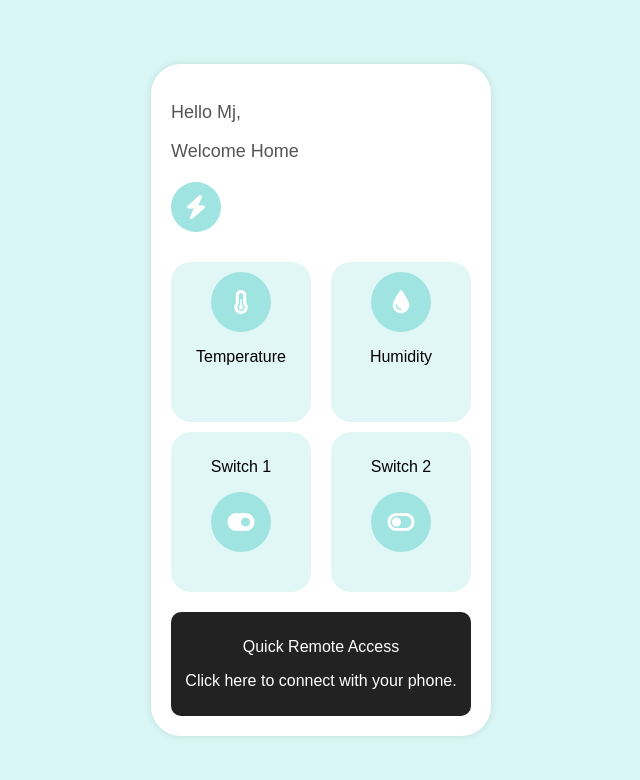
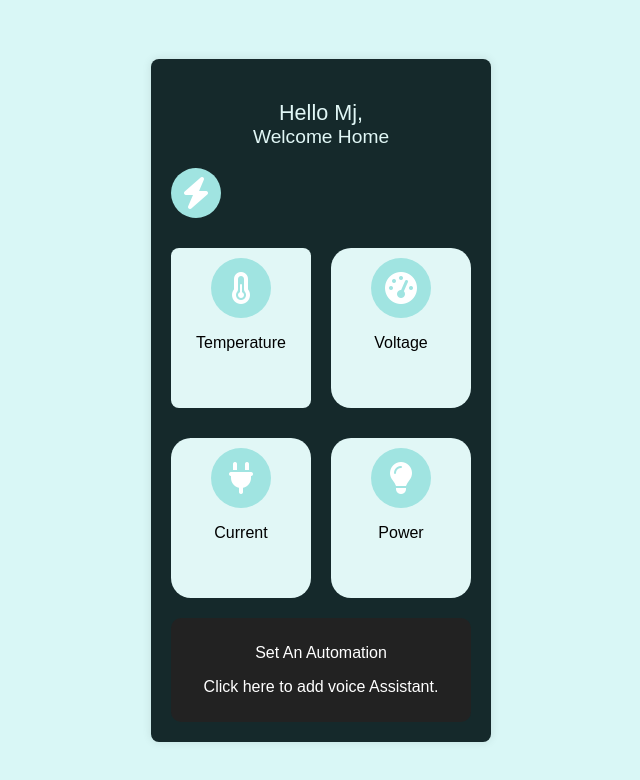
Before and after one commit to mjoghenemaega/smart-home-app, a plain HTML site: page index.html in a window 1280 px wide. Shown: the whole page, without its empty margins (319-959 px from the left). Drawn offline with Linux system fonts and the light colour scheme; no server answers.

Commit message:
done with new app

```diff
--- a/index.html
+++ b/index.html
@@ -5,7 +5,7 @@
     <meta name="viewport" content="width=device-width, initial-scale=1.0">
     <title>Smart Home System</title>
     <!-- Add Font Awesome -->
-    <link rel="stylesheet" href="https://cdnjs.cloudflare.com/ajax/libs/font-awesome/6.0.0-beta3/css/all.min.css">
+    <link rel="stylesheet" href="https://cdnjs.cloudflare.com/ajax/libs/font-awesome/6.4.0/css/all.min.css">
     <link rel="stylesheet" href="style.css">
     <script>
         async function fetchData() {
@@ -15,66 +15,132 @@
 
             document.getElementById('status').innerText = status;
             document.getElementById('temperature').innerText = temperature + '°C';
-            document.getElementById('humidity').innerText = humidity + '%';
-            document.getElementById('switch1').innerText = switch1;
-            document.getElementById('switch2').innerText = switch2;
+            document.getElementById('humidity').innerText = humidity + ' V';
+            document.getElementById('switch1').innerText = switch1 + ' A';
+            document.getElementById('switch2').innerText = switch2 + ' W';
 
-
-                   // Check if the temperature is greater than or equal to 30°C
+            // Check if the temperature is greater than or equal to 30°C
             const tempBox = document.querySelector('.temperature-box');
             if (parseFloat(temperature) >= 30) {
                 tempBox.style.backgroundColor = '#FF5E5E'; // Red color
             } else {
                 tempBox.style.backgroundColor = '#E1F7F6'; // Default color
             }
+
+            // Display sun or moon icon based on the time of day
+            const timeIcon = document.getElementById('time-icon');
+            const currentHour = new Date().getHours();
+            const currentTime = new Date().toLocaleTimeString([], { hour: '2-digit', minute: '2-digit' });
+
+            if (currentHour >= 6 && currentHour < 18) {
+                timeIcon.className = 'fas fa-sun'; // Daytime: Sun icon
+            } else {
+                timeIcon.className = 'fas fa-moon'; // Evening/Night: Moon icon
+            }
+
+            // Display the current time
+            document.getElementById('current-time').innerText = currentTime;
         }
 
         setInterval(fetchData, 10000);
 
         window.onload = fetchData;
     </script>
+    <style>
+        .container {
+            position: relative;
+            padding: 20px;
+            font-family: Arial, sans-serif;
+        }
+        .screen {
+            max-width: 600px;
+            margin: 0 auto;
+            background: #15292B;
+            padding: 20px;
+            border-radius: 8px;
+            box-shadow: 0 0 10px rgba(0, 0, 0, 0.1);
+        }
+        .header {
+            text-align: center;
+            margin-bottom: 20px;
+        }
+        .header p {
+            margin: 0;
+            font-size: 1.2em;
+            color: #E1F7F6;;
+        }
+        .power-usage, .rooms, .switches {
+
+            align-items: center;
+            margin-bottom: 20px;
+        }
+        .power-icon, .room-icon, .switch-icon {
+            font-size: 2em;
+
+        }
+        .room, .switch {
+            text-align: center;
+        }
+        .temperature-box {
+            padding: 10px;
+            border-radius: 8px;
+            background-color: #E1F7F6;
+        }
+        .footer {
+            text-align: center;
+            margin-top: 20px;
+        }
+        #time-icon {
+            font-size: 2.5em;
+        }
+        #current-time {
+            font-size: 1.2em;
+            margin-top: 5px;
+        }
+    </style>
 </head>
 <body>
     <div class="container">
         <div class="screen">
             <div class="header">
+                <div style="color: #E1F7F6; text-align: center;" id="time-icon"> <span style="font-size: 1rem;" id="current-time"></span></div>
+              <br>
                 <p>Hello Mj,</p>
-                <p>Welcome Home</p>
+                <p style="font-size: 1.2rem;">Welcome Home   </p>
             </div>
-            <div class="power-usage">
+             <div class="power-usage">
                 <div class="power-icon"><i class="fas fa-bolt"></i></div>
-                <div class="power-info">
+                <div class="power-info" style="color: #fff;">
                     <p id="status"></p>
                 </div>
             </div>
             <div class="rooms">
-                <div class="room ">
-    <div class="room-icon temperature-box"><i class="fas fa-thermometer-half"></i></div>
-    <p>Temperature</p>
-    <p id="temperature"></p>
-</div>
-
+                <div class="room temperature-box">
+                    <div class="room-icon"><i class="fas fa-thermometer-half"></i></div>
+                    <p>Temperature</p>
+                    <p id="temperature"></p>
+                </div>
                 <div class="room">
-                    <div class="room-icon"><i class="fas fa-tint"></i></div>
-                    <p>Humidity</p>
+                    <div class="room-icon"><i class="fas fa-tachometer-alt"></i></div>
+                    <p>Voltage</p>
                     <p id="humidity"></p>
                 </div>
             </div>
             <div class="switches">
                 <div class="switch">
-                    <p>Switch 1</p>
-                    <div class="switch-icon"><i class="fas fa-toggle-on"></i></div>
+                    <div class="switch-icon"><i class="fas fa-plug"></i></div>
+                    <p>Current</p>
                     <p id="switch1"></p>
                 </div>
                 <div class="switch">
-                    <p>Switch 2</p>
-                    <div class="switch-icon"><i class="fas fa-toggle-off"></i></div>
+                    <div class="switch-icon"><i class="fas fa-lightbulb"></i></div>
+                    <p>Power</p>
                     <p id="switch2"></p>
                 </div>
             </div>
             <div class="footer">
-                <p>Quick Remote Access</p>
-                <p>Click here to connect with your phone.</p>
+                <p>Set An Automation</p>
+                <p>Click here to add voice Assistant.</p>
             </div>
         </div>
     </div>
```
